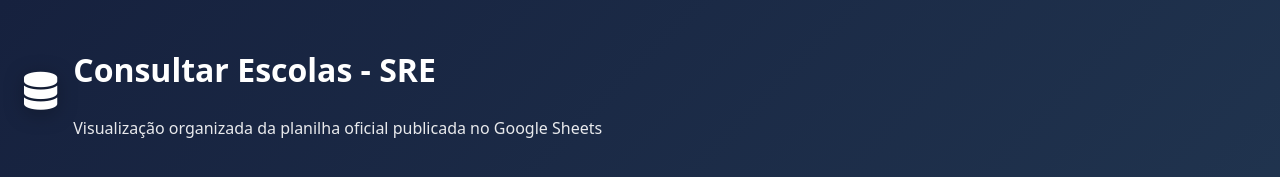
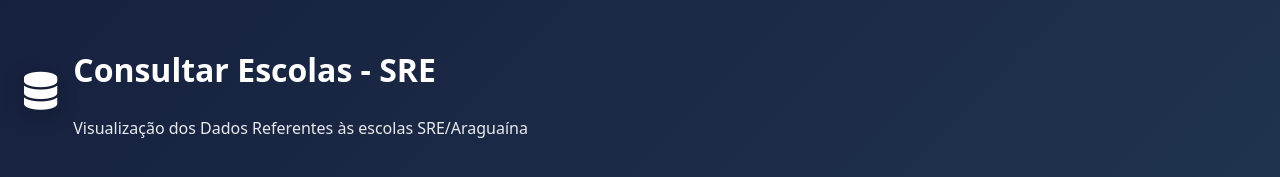
Before and after one commit to eiguilhermesilva/consultarescolas, a plain HTML site: page index.html in a window 1280 px wide. Shown: the top 177 px of the page. Drawn offline with nearby package versions, Linux system fonts and the light colour scheme; no server answers.

Commit message:
Update index.html

```diff
--- a/index.html
+++ b/index.html
@@ -20,7 +20,7 @@
       <div class="logo"><i class="fas fa-database"></i></div>
       <div>
         <h1>Consultar Escolas - SRE</h1>
-        <p class="subtitle">Visualização organizada da planilha oficial publicada no Google Sheets</p>
+        <p class="subtitle">Visualização dos Dados Referentes às escolas SRE/Araguaína</p>
       </div>
     </header>
 
```
